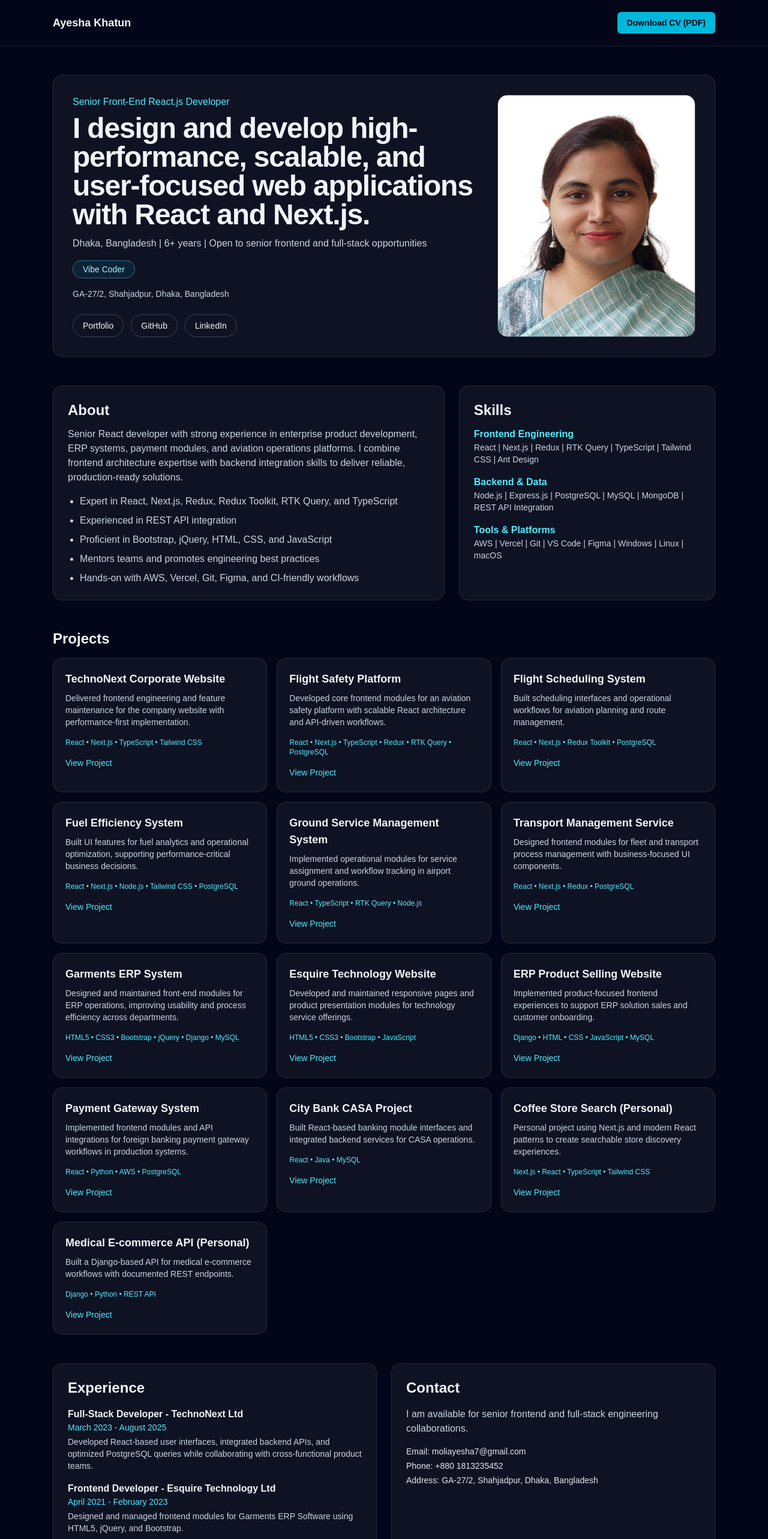
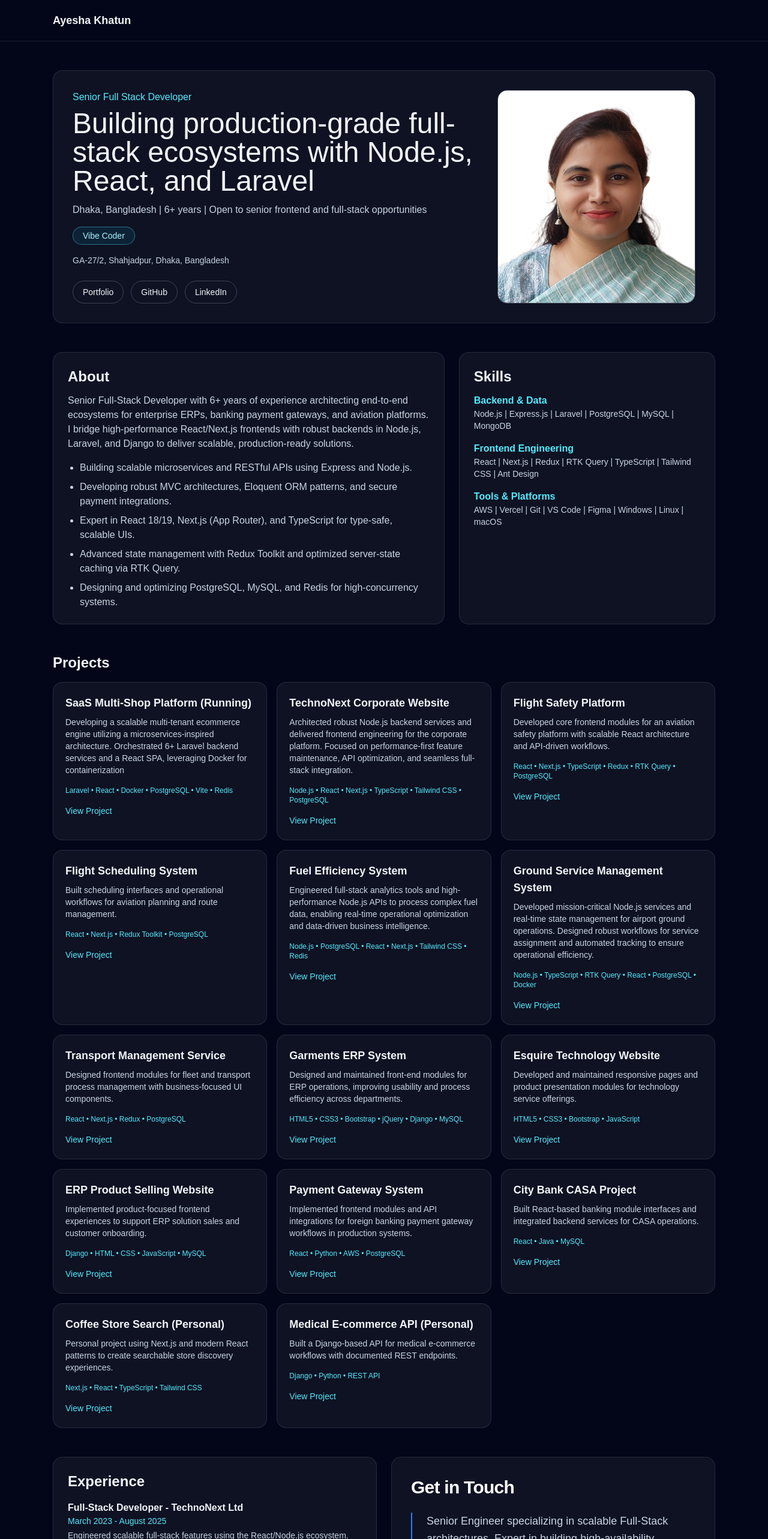
Before and after one commit to moliayesha7/portfolio, a Next.js app: page / in a window 1280 px wide. Shown: the top 2566 px of the page at 60% size. Built offline with nearby package versions, Linux system fonts and the light colour scheme.

Commit message:
update cv

```diff
--- a/src/app/layout.js
+++ b/src/app/layout.js
@@ -1,18 +1,29 @@
-import './globals.css'
+import { Geist, Geist_Mono } from "next/font/google";
+import "./globals.css";
+
+const geistSans = Geist({
+  variable: "--font-geist-sans",
+  subsets: ["latin"],
+});
+
+const geistMono = Geist_Mono({
+  variable: "--font-geist-mono",
+  subsets: ["latin"],
+});
 
 export const metadata = {
-  title: 'Ayesha Khatun',
-  description: 'Created by Ayesha Khatun',
+  title: "React Developer Portfolio",
+  description: "Dynamic and fully editable portfolio website built with Next.js",
+};
+
+export default function RootLayout({ children }) {
+  return (
+    // Ensuring that the <html> and <body> tags are correctly placed
+    <html
+      lang="en"
+      className={`${geistSans.variable} ${geistMono.variable} h-full antialiased`}
+    >
+      <body className="min-h-full flex flex-col">{children}</body>
+    </html>
+  );
 }
-
-export default function RootLayout({
-  children,
-}) {
-  return (
-    <html lang="en">
-      <body>
-        {children}
-      </body>
-    </html>
-  )
-}
--- a/src/components/PortfolioPage.jsx
+++ b/src/components/PortfolioPage.jsx
@@ -2,7 +2,6 @@
 
 import { useMemo, useState, useSyncExternalStore } from "react";
 import defaultPortfolioData from "@/data/portfolioData";
-import CvDownloadButton from "./cv/CvDownloadButton";
 
 const STORAGE_KEY = "react-dev-portfolio-data";
 
@@ -58,8 +57,8 @@ export default function PortfolioPage() {
   const [error, setError] = useState("");
 
   const profileLine = useMemo(() => {
-    return `${data?.site?.location} | ${data?.site?.yearsOfExperience} | ${data?.site?.availability}`;
-  }, [data?.site]);
+    return `${data.site.location} | ${data.site.yearsOfExperience} | ${data.site.availability}`;
+  }, [data.site]);
 
   const saveData = () => {
     try {
@@ -87,9 +86,8 @@ export default function PortfolioPage() {
   return (
     <div className="min-h-screen bg-slate-950 text-slate-100">
       <header className="border-b border-white/10">
-        <div className="mx-auto flex w-full max-w-6xl flex-wrap items-center justify-between gap-4 px-6 py-5">
-          <p className="text-lg font-semibold">{data?.site?.developerName}</p>
-          <CvDownloadButton data={data} />
+        <div className="mx-auto flex w-full max-w-6xl items-center justify-between px-6 py-5">
+          <p className="text-lg font-semibold">{data.site.developerName}</p>
           {/* <button
             onClick={openEditor}
             className="rounded-md border border-cyan-400/60 px-4 py-2 text-sm font-medium text-cyan-300 transition hover:bg-cyan-500/10"
@@ -102,33 +100,33 @@ export default function PortfolioPage() {
       <main className="mx-auto flex w-full max-w-6xl flex-col gap-12 px-6 py-12">
         <section className="grid gap-6 rounded-2xl border border-white/10 bg-white/5 p-8 md:grid-cols-3">
           <div className="md:col-span-2">
-            <p className="mb-2 text-cyan-300">{data?.site?.role}</p>
-            <h1 className="mb-3 text-4xl font-bold tracking-tight md:text-5xl">
-              {data?.site?.tagline}
-            </h1>
+            <p className="mb-2 text-cyan-300">{data.site.role}</p>
+            <p className="mb-3 text-6xl md:text-5xl">
+              {data.site.tagline}
+            </p>
             <p className="text-slate-300">{profileLine}</p>
             <div className="mt-4 inline-block rounded-full border border-cyan-300/40 bg-cyan-500/10 px-4 py-1 text-sm text-cyan-200">
-              {data?.site?.brand}
+              {data.site.brand}
             </div>
-            <p className="mt-4 text-sm text-slate-300">{data?.site?.address}</p>
+            <p className="mt-4 text-sm text-slate-300">{data.site.address}</p>
             <div className="mt-6 flex flex-wrap gap-3">
-              {data?.socialLinks?.map((item) => (
+              {data.socialLinks.map((item) => (
                 <a
-                  key={item?.label}
-                  href={item?.url}
+                  key={item.label}
+                  href={item.url}
                   target="_blank"
                   rel="noreferrer"
                   className="rounded-full border border-white/20 px-4 py-2 text-sm hover:border-cyan-300 hover:text-cyan-300"
                 >
-                  {item?.label}
+                  {item.label}
                 </a>
               ))}
             </div>
           </div>
           <div className="flex items-center justify-center md:justify-end">
             <img
-              src={data?.site?.image}
-              alt={`${data?.site?.developerName} profile`}
+              src={data.site.image}
+              alt={`${data.site.developerName} profile`}
               className="h-full w-full object-cover rounded-2xl border border-white/20"
             />
           </div>
@@ -137,9 +135,9 @@ export default function PortfolioPage() {
         <section className="grid gap-6 md:grid-cols-5">
           <div className="rounded-2xl border border-white/10 bg-white/5 p-6 md:col-span-3">
             <h2 className="mb-3 text-2xl font-semibold">About</h2>
-            <p className="text-slate-300">{data?.about?.summary}</p>
+            <p className="text-slate-300">{data.about.summary}</p>
             <ul className="mt-4 list-disc space-y-2 pl-5 text-slate-300">
-              {data?.about?.highlights?.map((point) => (
+              {data.about.highlights.map((point) => (
                 <li key={point}>{point}</li>
               ))}
             </ul>
@@ -147,10 +145,10 @@ export default function PortfolioPage() {
           <div className="rounded-2xl border border-white/10 bg-white/5 p-6 md:col-span-2">
             <h2 className="mb-3 text-2xl font-semibold">Skills</h2>
             <div className="space-y-4">
-              {data?.skills?.map((skillGroup) => (
-                <div key={skillGroup?.group}>
-                  <h3 className="font-semibold text-cyan-300">{skillGroup?.group}</h3>
-                  <p className="text-sm text-slate-300">{skillGroup?.items?.join(" | ")}</p>
+              {data.skills.map((skillGroup) => (
+                <div key={skillGroup.group}>
+                  <h3 className="font-semibold text-cyan-300">{skillGroup.group}</h3>
+                  <p className="text-sm text-slate-300">{skillGroup.items.join(" | ")}</p>
                 </div>
               ))}
             </div>
@@ -160,16 +158,16 @@ export default function PortfolioPage() {
         <section>
           <h2 className="mb-4 text-2xl font-semibold">Projects</h2>
           <div className="grid gap-4 md:grid-cols-3">
-            {data?.projects?.map((project) => (
+            {data.projects.map((project) => (
               <article
-                key={project?.title}
+                key={project.title}
                 className="rounded-2xl border border-white/10 bg-white/5 p-5"
               >
-                <h3 className="text-lg font-semibold">{project?.title}</h3>
-                <p className="mt-2 text-sm text-slate-300">{project?.description}</p>
-                <p className="mt-4 text-xs text-cyan-300">{project?.tech?.join(" • ")}</p>
+                <h3 className="text-lg font-semibold">{project.title}</h3>
+                <p className="mt-2 text-sm text-slate-300">{project.description}</p>
+                <p className="mt-4 text-xs text-cyan-300">{project.tech.join(" • ")}</p>
                 <a
-                  href={project?.link}
+                  href={project.link}
                   target="_blank"
                   rel="noreferrer"
                   className="mt-4 inline-block text-sm text-cyan-300 hover:underline"
@@ -185,23 +183,49 @@ export default function PortfolioPage() {
           <div className="rounded-2xl border border-white/10 bg-white/5 p-6">
             <h2 className="mb-4 text-2xl font-semibold">Experience</h2>
             <div className="space-y-4">
-              {data?.experience?.map((job) => (
-                <article key={`${job?.company}-${job?.period}`}>
+              {data.experience.map((job) => (
+                <article key={`${job.company}-${job.period}`}>
                   <h3 className="font-semibold">
-                    {job?.role} - {job?.company}
+                    {job.role} - {job.company}
                   </h3>
-                  <p className="text-sm text-cyan-300">{job?.period}</p>
-                  <p className="mt-1 text-sm text-slate-300">{job?.impact}</p>
+                  <p className="text-sm text-cyan-300">{job.period}</p>
+                  <p className="mt-1 text-sm text-slate-300">{job.impact}</p>
                 </article>
               ))}
             </div>
           </div>
-          <div className="rounded-2xl border border-white/10 bg-white/5 p-6">
-            <h2 className="mb-4 text-2xl font-semibold">Contact</h2>
-            <p className="text-slate-300">{data?.contact?.message}</p>
-            <p className="mt-4 text-sm text-slate-200">Email: {data?.contact?.email}</p>
-            <p className="mt-1 text-sm text-slate-200">Phone: {data?.contact?.phone}</p>
-            <p className="mt-1 text-sm text-slate-200">Address: {data?.site?.address}</p>
+          <div className="rounded-2xl border border-white/10 bg-white/5 p-8 backdrop-blur-sm">
+            <h2 className="mb-6 text-3xl font-bold tracking-tight text-white">Get in Touch</h2>
+
+            {/* Professional Summary Section */}
+            <div className="mb-8 border-l-2 border-blue-500 pl-6">
+              <p className="text-lg leading-relaxed text-slate-300">
+                {data.contact.professionalSummary}
+              </p>
+              <p className="mt-3 font-medium text-blue-400">
+                {data.contact.availability}
+              </p>
+            </div>
+
+            {/* Contact Grid */}
+            <div className="grid gap-4 sm:grid-cols-2">
+              <div className="space-y-1">
+                <span className="text-xs font-semibold uppercase tracking-wider text-slate-500">Email</span>
+                <p className="text-slate-200 transition-colors hover:text-blue-400">
+                  <a href={`mailto:${data.contact.email}`}>{data.contact.email}</a>
+                </p>
+              </div>
+
+              <div className="space-y-1">
+                <span className="text-xs font-semibold uppercase tracking-wider text-slate-500">Phone</span>
+                <p className="text-slate-200">{data.contact.phone}</p>
+              </div>
+
+              <div className="sm:col-span-2 space-y-1">
+                <span className="text-xs font-semibold uppercase tracking-wider text-slate-500">Location</span>
+                <p className="text-slate-200">{data.contact.location || data.site.address}</p>
+              </div>
+            </div>
           </div>
         </section>
 
@@ -209,11 +233,11 @@ export default function PortfolioPage() {
           <div className="rounded-2xl border border-white/10 bg-white/5 p-6">
             <h2 className="mb-4 text-2xl font-semibold">Education</h2>
             <div className="space-y-4">
-              {data?.education?.map((item) => (
-                <article key={`${item?.degree}-${item?.institution}`}>
-                  <h3 className="font-semibold">{item?.degree}</h3>
-                  <p className="text-sm text-slate-300">{item?.institution}</p>
-                  <p className="text-sm text-cyan-300">{item?.result}</p>
+              {data.education.map((item) => (
+                <article key={`${item.degree}-${item.institution}`}>
+                  <h3 className="font-semibold">{item.degree}</h3>
+                  <p className="text-sm text-slate-300">{item.institution}</p>
+                  <p className="text-sm text-cyan-300">{item.result}</p>
                 </article>
               ))}
             </div>
@@ -221,18 +245,18 @@ export default function PortfolioPage() {
           <div className="rounded-2xl border border-white/10 bg-white/5 p-6">
             <h2 className="mb-4 text-2xl font-semibold">Certifications</h2>
             <ul className="list-disc space-y-2 pl-5 text-sm text-slate-300">
-              {data?.certifications?.map((cert, index) => (
+              {data.certifications.map((cert, index) => (
                 <li key={index}>
                   <a
-                    href={cert?.link}
+                    href={cert.link}
                     target="_blank"
                     rel="noreferrer"
                     className="text-cyan-300 hover:underline"
                   >
-                    {cert?.title}
+                    {cert.title}
                   </a>
                   <span className="text-xs text-gray-500 ml-2">
-                    ({cert?.organization})
+                    ({cert.organization})
                   </span>
                 </li>
               ))}
@@ -255,7 +279,7 @@ export default function PortfolioPage() {
             </div>
             <textarea
               value={jsonValue}
-              onChange={(event) => setJsonValue(event?.target?.value)}
+              onChange={(event) => setJsonValue(event.target.value)}
               className="min-h-0 flex-1 rounded-md border border-white/20 bg-slate-950 p-4 font-mono text-sm outline-none"
             />
             <div className="mt-3 flex flex-wrap items-center gap-3">
--- a/src/data/portfolioData.js
+++ b/src/data/portfolioData.js
@@ -1,10 +1,10 @@
 const portfolioData = {
   site: {
     developerName: "Ayesha Khatun",
-    role: "Senior Front-End React.js Developer",
+    role: "Senior Full Stack Developer",
     brand: "Vibe Coder",
     tagline:
-      "I design and develop high-performance, scalable, and user-focused web applications with React and Next.js.",
+      "Building production-grade full-stack ecosystems with Node.js, React, and Laravel",
     location: "Dhaka, Bangladesh",
     yearsOfExperience: "6+ years",
     availability: "Open to senior frontend and full-stack opportunities",
@@ -18,23 +18,23 @@ const portfolioData = {
   ],
   about: {
     summary:
-      "Senior React developer with strong experience in enterprise product development, ERP systems, payment modules, and aviation operations platforms. I combine frontend architecture expertise with backend integration skills to deliver reliable, production-ready solutions.",
+      "Senior Full-Stack Developer with 6+ years of experience architecting end-to-end ecosystems for enterprise ERPs, banking payment gateways, and aviation platforms. I bridge high-performance React/Next.js frontends with robust backends in Node.js, Laravel, and Django to deliver scalable, production-ready solutions.",
     highlights: [
-      "Expert in React, Next.js, Redux, Redux Toolkit, RTK Query, and TypeScript",
-      "Experienced in REST API integration",
-      "Proficient in Bootstrap, jQuery, HTML, CSS, and JavaScript",
-      "Mentors teams and promotes engineering best practices",
-      "Hands-on with AWS, Vercel, Git, Figma, and CI-friendly workflows"
+      "Building scalable microservices and RESTful APIs using Express and Node.js.",
+      "Developing robust MVC architectures, Eloquent ORM patterns, and secure payment integrations.",
+      "Expert in React 18/19, Next.js (App Router), and TypeScript for type-safe, scalable UIs.",
+      "Advanced state management with Redux Toolkit and optimized server-state caching via RTK Query.",
+      "Designing and optimizing PostgreSQL, MySQL, and Redis for high-concurrency systems."
     ],
   },
   skills: [
     {
+      group: "Backend & Data",
+      items: ["Node.js", "Express.js", "Laravel", "PostgreSQL", "MySQL", "MongoDB"],
+    },
+    {
       group: "Frontend Engineering",
       items: ["React", "Next.js", "Redux", "RTK Query", "TypeScript", "Tailwind CSS", "Ant Design"],
-    },
-    {
-      group: "Backend & Data",
-      items: ["Node.js", "Express.js", "PostgreSQL", "MySQL", "MongoDB", "REST API Integration"],
     },
     {
       group: "Tools & Platforms",
@@ -43,10 +43,17 @@ const portfolioData = {
   ],
   projects: [
     {
+      title: "SaaS Multi-Shop Platform (Running)",
+      description:
+        "Developing a scalable multi-tenant ecommerce engine utilizing a microservices-inspired architecture. Orchestrated 6+ Laravel backend services and a React SPA, leveraging Docker for containerization",
+      tech: ["Laravel", "React", "Docker", "PostgreSQL", "Vite", "Redis"],
+      link: "#",
+    },
+    {
       title: "TechnoNext Corporate Website",
       description:
-        "Delivered frontend engineering and feature maintenance for the company website with performance-first implementation.",
-      tech: ["React", "Next.js", "TypeScript", "Tailwind CSS"],
+        "Architected robust Node.js backend services and delivered frontend engineering for the corporate platform. Focused on performance-first feature maintenance, API optimization, and seamless full-stack integration.",
+      tech: ["Node.js", "React", "Next.js", "TypeScript", "Tailwind CSS", "PostgreSQL"],
       link: "https://technonext.com",
     },
     {
@@ -66,15 +73,15 @@ const portfolioData = {
     {
       title: "Fuel Efficiency System",
       description:
-        "Built UI features for fuel analytics and operational optimization, supporting performance-critical business decisions.",
-      tech: ["React", "Next.js", "Node.js", "Tailwind CSS", "PostgreSQL"],
+        "Engineered full-stack analytics tools and high-performance Node.js APIs to process complex fuel data, enabling real-time operational optimization and data-driven business intelligence.",
+      tech: ["Node.js", "PostgreSQL", "React", "Next.js", "Tailwind CSS", "Redis"],
       link: "https://fuel.usbair.com",
     },
     {
       title: "Ground Service Management System",
       description:
-        "Implemented operational modules for service assignment and workflow tracking in airport ground operations.",
-      tech: ["React", "TypeScript", "RTK Query", "Node.js"],
+        "Developed mission-critical Node.js services and real-time state management for airport ground operations. Designed robust workflows for service assignment and automated tracking to ensure operational efficiency.",
+      tech: ["Node.js", "TypeScript", "RTK Query", "React", "PostgreSQL", "Docker"],
       link: "#",
     },
     {
@@ -140,33 +147,36 @@ const portfolioData = {
       role: "Full-Stack Developer",
       period: "March 2023 - August 2025",
       impact:
-        "Developed React-based user interfaces, integrated backend APIs, and optimized PostgreSQL queries while collaborating with cross-functional product teams.",
+        "Engineered scalable full-stack features using the React/Node.js ecosystem. Optimized PostgreSQL database performance through advanced indexing and query restructuring, reducing API latency and improving system reliability across cross-functional product teams.",
     },
     {
   company: "Esquire Technology Ltd",
   role: "Frontend Developer",
   period: "April 2021 - February 2023",
   impact:
-        "Designed and managed frontend modules for Garments ERP Software using HTML5, jQuery, and Bootstrap.",
+    "Led the frontend architecture for mission-critical modules in a large-scale Garments ERP system using HTML5, jQuery, and Bootstrap. Collaborated on backend workflows by implementing supporting Django logic and server-side integrations, ensuring seamless data flow and high integrity for complex enterprise operations.",
 },
  {
   company: "Business Accelerate BD Ltd",
   role: "Software Engineer",
   period: "December 2018 - March 2021",
   impact:
-        "Delivered ReactJS API integrations and built payment gateway frontend modules for foreign banking systems.",
+    "Engineered robust React-based core banking modules and complex API integrations for City Bank's international systems. Developed high-availability frontend architecture for account management and transaction workflows, ensuring seamless data synchronization across large-scale financial platforms.",
 },
   ],
  contact: {
   email: "moliayesha7@gmail.com",
   phone: "+880 1813235452",
-    message: "I am available for senior frontend and full-stack engineering collaborations.",
+  location: "Dhaka, Bangladesh",
+  professionalSummary:
+    "Senior Engineer specializing in scalable Full-Stack architectures. Expert in building high-availability systems across Fintech, ERP, and Multi-tenant SaaS platforms using the React, Node.js, and Laravel ecosystems.",
+  availability: "Open to Senior Frontend and Full-Stack engineering collaborations.",
 },
   /** Used for downloadable PDF CV (HR / ATS friendly) */
   cv: {
-    pdfFileName: "Ayesha_Khatun_Senior_Frontend_React_Developer_CV.pdf",
+    pdfFileName: "Ayesha_Khatun_Full_Stack_Developer_CV.pdf",
     objective:
-      "Senior Front-End React.js Developer with 6+ years building production UIs for ERP, banking payment gateways, and aviation operations platforms. Proven delivery with React, Next.js, TypeScript, Redux/RTK Query, and API integrations. Seeking senior or lead roles where I can ship reliable products, improve performance, and mentor engineers while partnering with product and backend teams.",
+  "Senior Full-Stack Engineer with 6+ years of experience architecting high-availability systems for Fintech, Aviation, and Enterprise ERP platforms. Expert in building scalable Node.js and Laravel microservices, optimizing complex PostgreSQL schemas, and implementing advanced Redis caching strategies. Proven track record of bridging the gap between robust backend architectures and high-performance React frontends. Seeking Lead or Senior roles to design resilient distributed systems, optimize mission-critical APIs, and mentor engineering teams through complex technical challenges.",
   },
   certifications: [
     {
```
Lines whose indentation alone changed are shown as unchanged.
